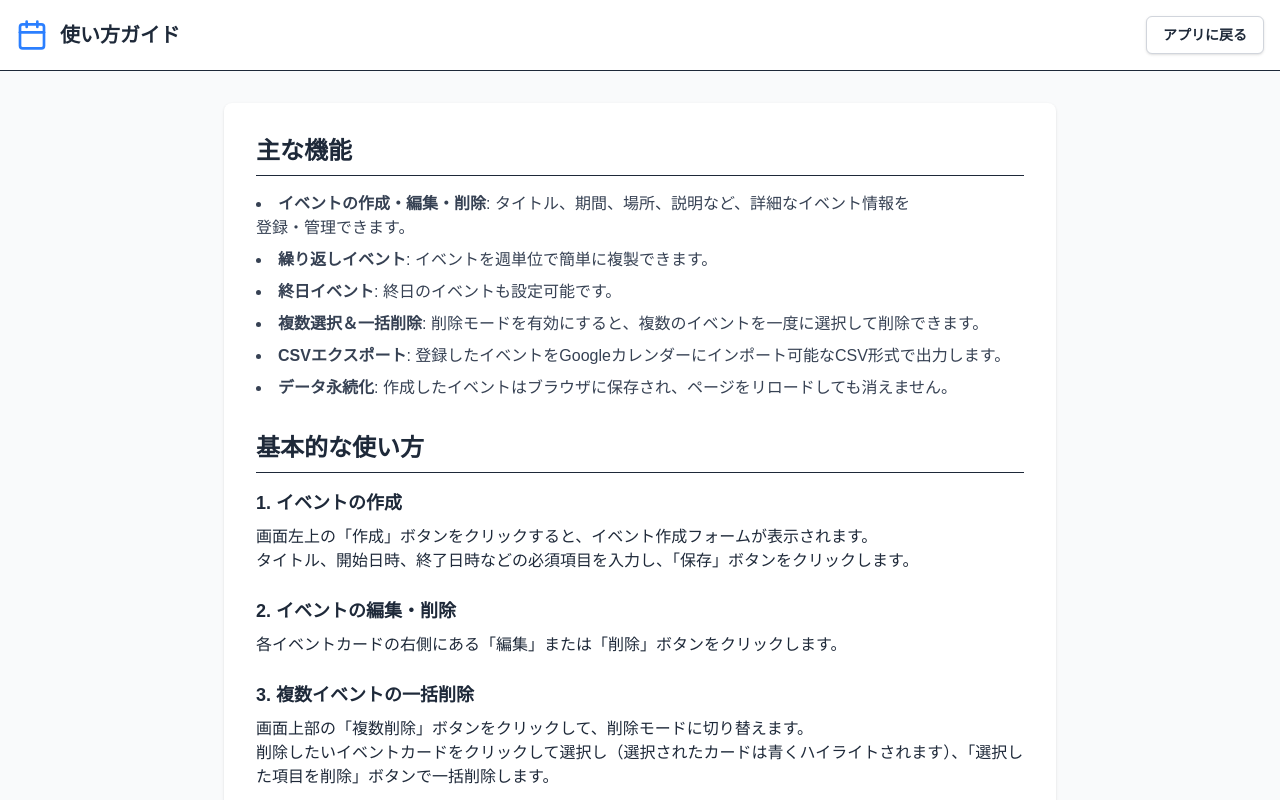
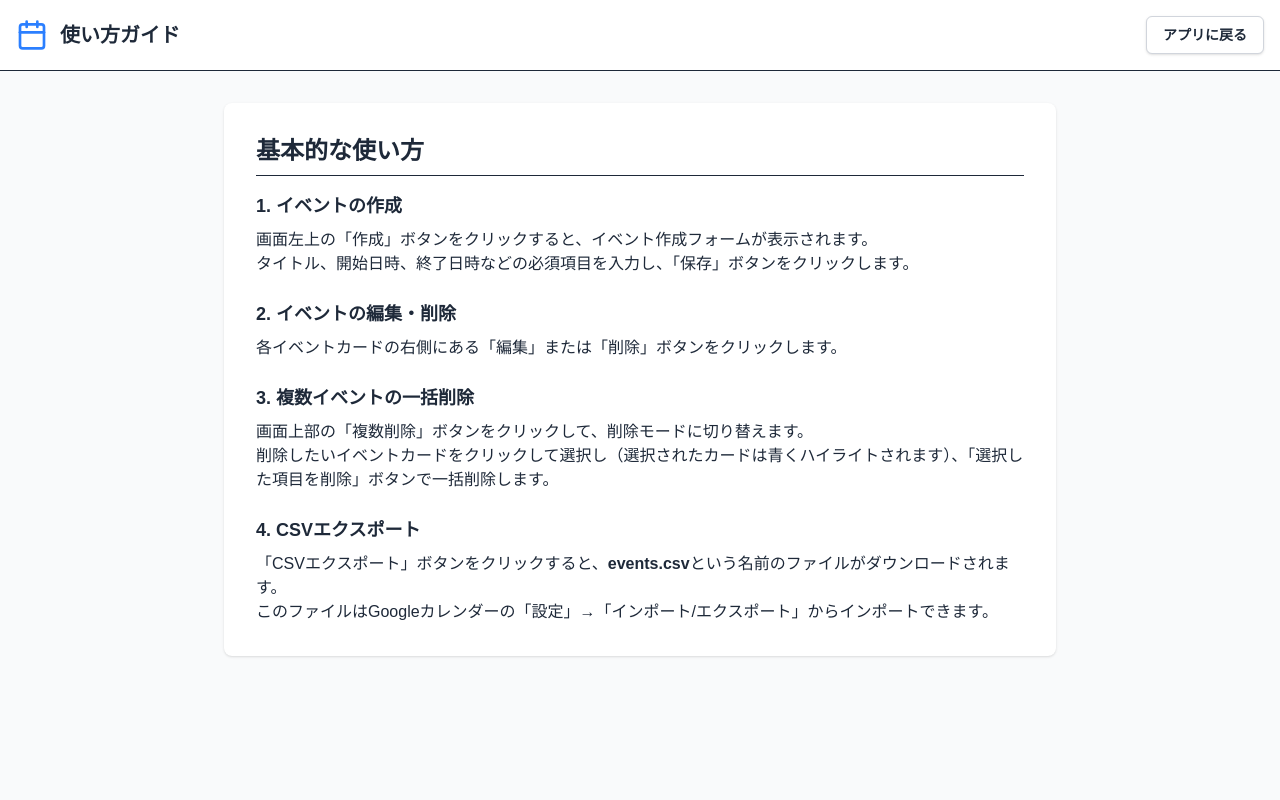
Before and after one commit to SezaimaruHaruchika/calendar-csv-app, a Next.js app: page /usage in a window 1280 px wide. Shown: the top 800 px of the page. Built offline with nearby package versions, Linux system fonts and the light colour scheme.

Commit message:
不要な説明の削除

```diff
--- a/app/usage/page.tsx
+++ b/app/usage/page.tsx
@@ -8,19 +8,6 @@ export default function UsagePage() {
       <main className="grow">
         <div className="max-w-4xl mx-auto p-4 md:p-8">
           <div className="bg-white p-8 rounded-lg shadow-sm space-y-8">
-
-            <section>
-              <h2 className="text-2xl font-bold border-b pb-2 mb-4">主な機能</h2>
-              <ul className="list-disc list-inside space-y-2 text-gray-700">
-                <li><span className="font-bold">イベントの作成・編集・削除</span>: タイトル、期間、場所、説明など、詳細なイベント情報を<br />登録・管理できます。</li>
-                <li><span className="font-bold">繰り返しイベント</span>: イベントを週単位で簡単に複製できます。</li>
-                <li><span className="font-bold">終日イベント</span>: 終日のイベントも設定可能です。</li>
-                <li><span className="font-bold">複数選択＆一括削除</span>: 削除モードを有効にすると、複数のイベントを一度に選択して削除できます。</li>
-                <li><span className="font-bold">CSVエクスポート</span>: 登録したイベントをGoogleカレンダーにインポート可能なCSV形式で出力します。</li>
-                <li><span className="font-bold">データ永続化</span>: 作成したイベントはブラウザに保存され、ページをリロードしても消えません。</li>
-              </ul>
-            </section>
-
             <section>
               <h2 className="text-2xl font-bold border-b pb-2 mb-4">基本的な使い方</h2>
               <div className="space-y-6">
```
